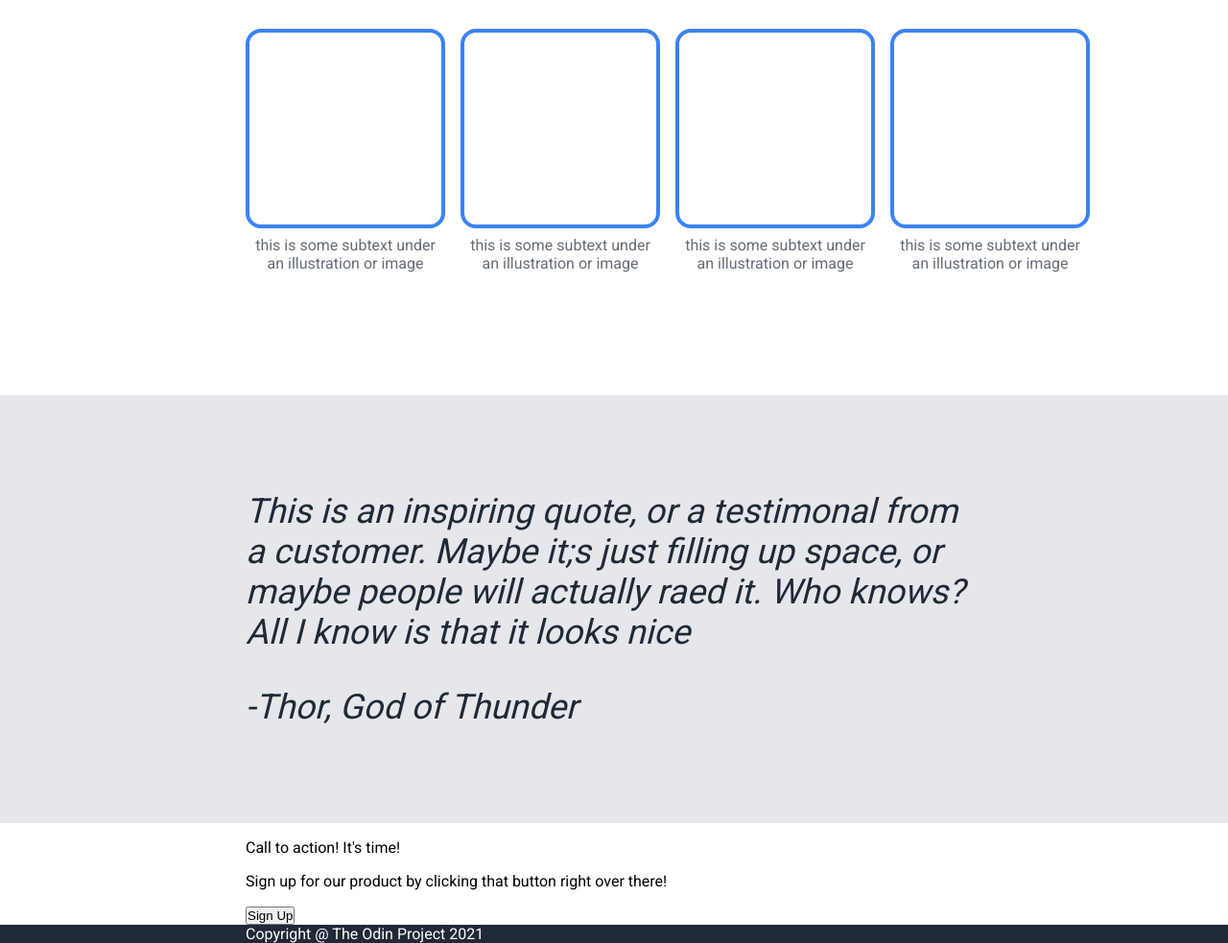
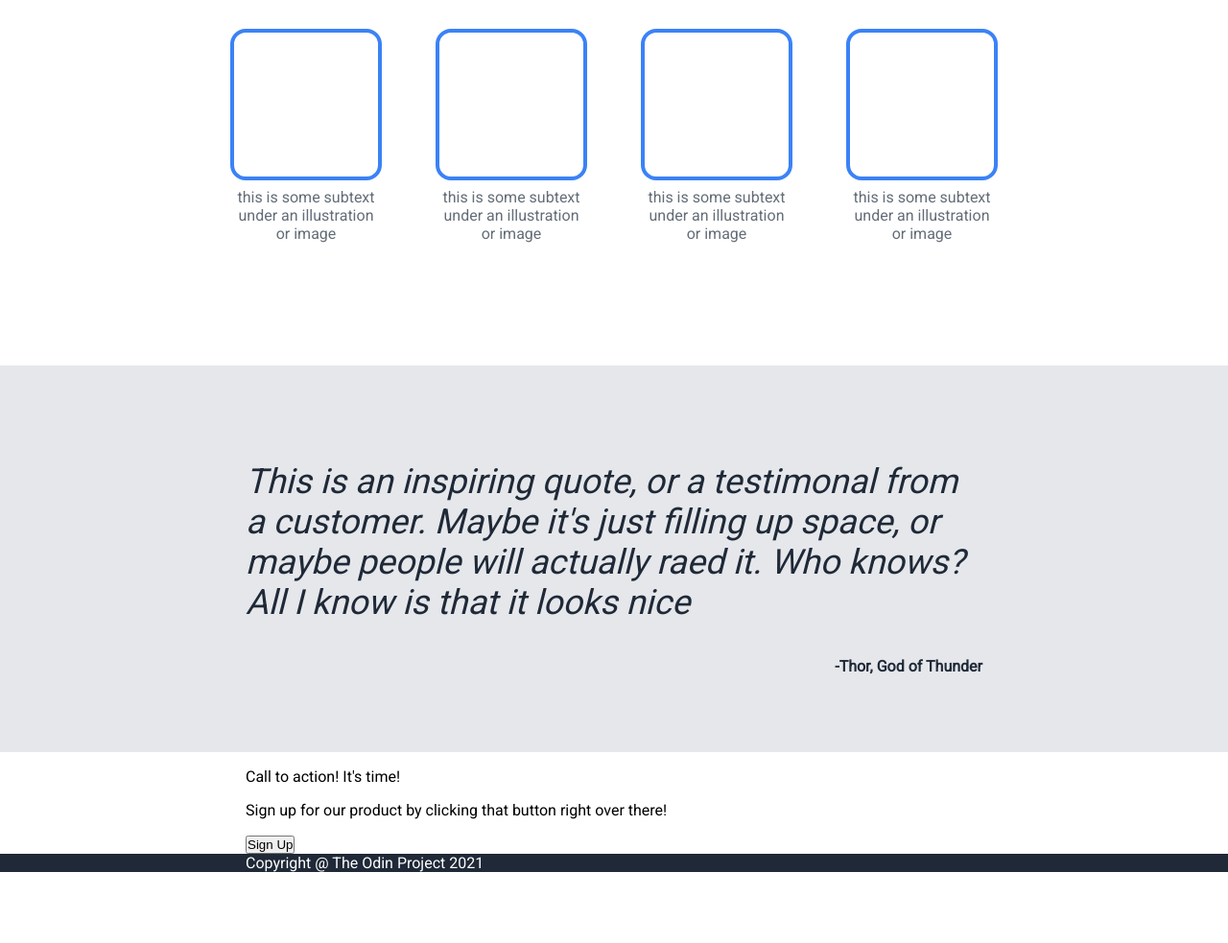
Before and after one commit to Nutty-Nuts/odin-landing-page, a plain HTML site: page src/index.html in a window 1280 px wide. Shown: the part 524-1507 px from the top of the page at 96% size. After the commit the page ends 1433 px from the top, so only its background shows below. Drawn offline with Linux system fonts and the light colour scheme.

Commit message:
changes to css and html

```diff
--- a/src/index.html
+++ b/src/index.html
@@ -68,7 +68,7 @@
         <div>
           <p class="quote-content">
             This is an inspiring quote, or a testimonal from a customer. Maybe
-            it;s just filling up space, or maybe people will actually raed it.
+            it's just filling up space, or maybe people will actually raed it.
             Who knows? All I know is that it looks nice
           </p>
           <p class="quote-author">-Thor, God of Thunder</p>
--- a/styles/index.css
+++ b/styles/index.css
@@ -154,11 +154,16 @@ a {
   display: flex;
   flex-direction: row;
 
-  gap: 16px;
+  justify-content: center;
+  align-items: center;
+
+  gap: 64px;
   text-align: center;
 }
 
 .card {
+  width: 150px;
+
   display: flex;
   flex-direction: column;
 
@@ -169,8 +174,8 @@ a {
 }
 
 .card-image {
-  height: 200px;
-  width: 200px;
+  height: 150px;
+  width: 150px;
 
   border: 4px solid #3b82f6;
   border-radius: 16px;
@@ -182,9 +187,18 @@ a {
   padding-top: 64px;
   padding-bottom: 64px;
 
-  font-size: 36px;
-  font-weight: lighter;
-  font-style: italic;
-
   color: #1f2937;
 }
+
+.quote-content {
+  font-size: 36px;
+  font-weight: 100;
+  font-style: italic;
+}
+
+.quote-author {
+  text-align: right;
+
+  font-weight: bolder;
+  font-size: 16px;
+}
```
